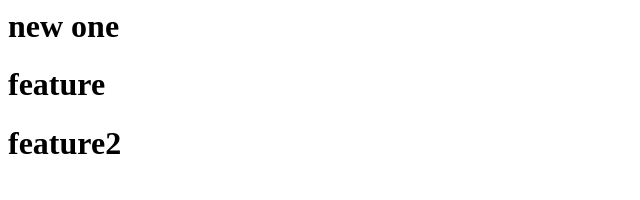
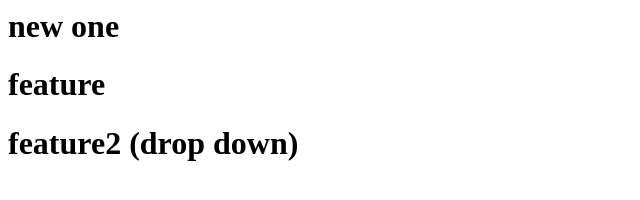
Before and after one commit to balramswainn/github-practice2, a plain HTML site: page index.html in a window 1280 px wide. Shown: the whole page, without its empty margins (0-640 px from the left). Drawn offline with Linux system fonts and the light colour scheme.

```diff
--- a/index.html
+++ b/index.html
@@ -1,3 +1,3 @@
 <h1>new one</h1>
 <h1>feature</h1>
-<h1>feature2</h1>
+<h1>feature2 (drop down)</h1>
```
